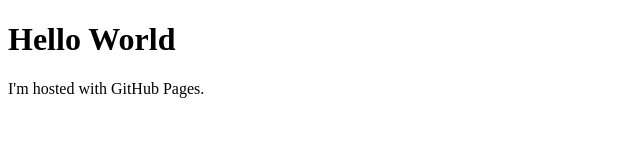
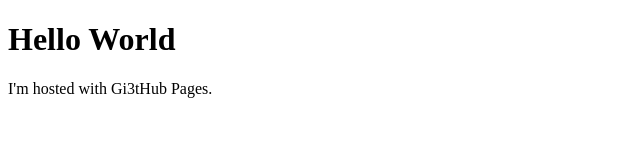
Before and after one commit to grahamstewart66/grahamstewart66.github.io, a plain HTML site: page index.html in a window 1280 px wide. Shown: the full height of the page, 0-640 px from the left. Drawn offline with Linux system fonts and the light colour scheme.

Commit message:
Update index.html

```diff
--- a/index.html
+++ b/index.html
@@ -2,6 +2,6 @@
 <html>
 <body>
 <h1>Hello World</h1>
-<p>I'm hosted with GitHub Pages.</p>
+<p>I'm hosted with Gi3tHub Pages.</p>
 </body>
 </html>
```
